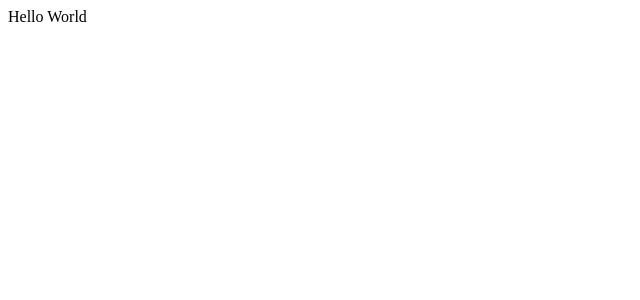
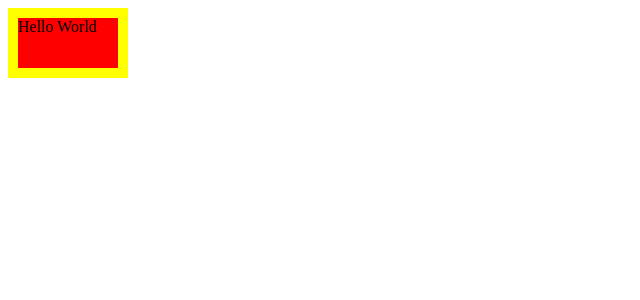
Before and after one commit to idbdyoung/next-todo-app, a Next.js app: page / in a window 1280 px wide. Shown: the top 300 px of the page, without its empty margins (0-640 px from the left). Built offline with nearby package versions, Linux system fonts and the light colour scheme.

Commit message:
feat: Add style by client-side-rendering(styled-component)

```diff
--- a/pages/index.tsx
+++ b/pages/index.tsx
@@ -1,8 +1,22 @@
 import { NextPage } from 'next';
+import styled from 'styled-components';
+
+const Container = styled.div`
+  width: 100px;
+  padding: 10px;
+  background: yellow;
+  & div {
+    width: 100%;
+    height: 50px;
+    background: red;
+  }
+`;
 
 const index: NextPage = () => {
   return (
-    <div>Hello World</div>
+    <Container>
+      <div>Hello World</div>
+    </Container>
   );
 };
 
```
Also changed, not shown: 1 other file (tests, documents, lock files or other folders).
